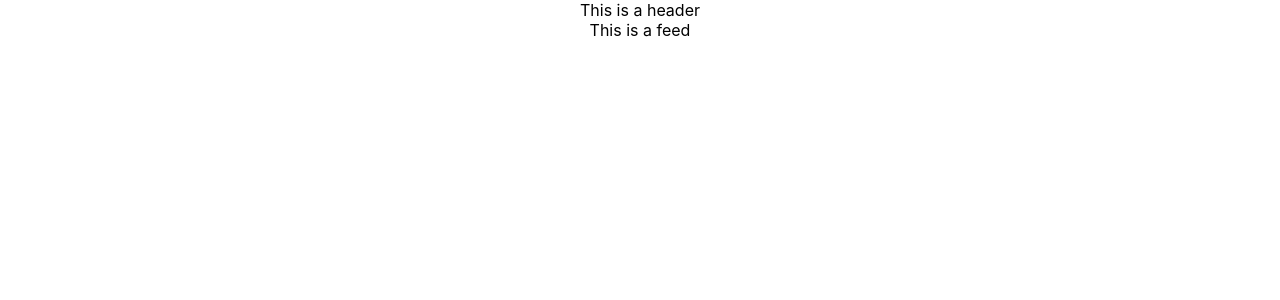
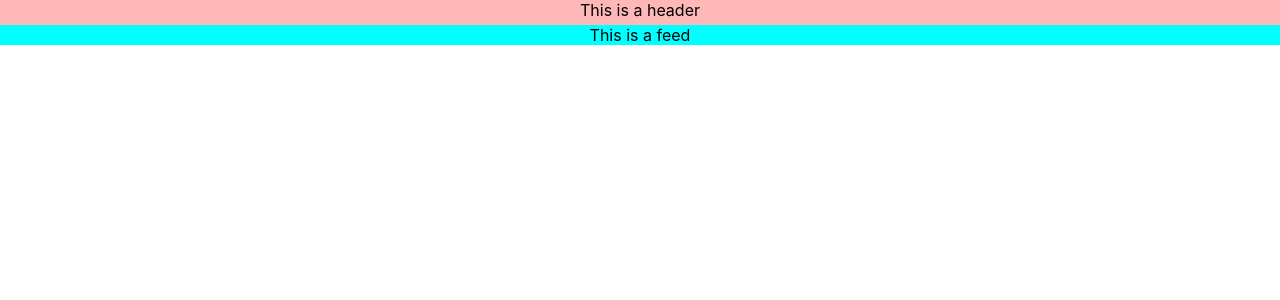
Before and after one commit to Siam63/freelancing-website, a React (Create React App) app: page / in a window 1280 px wide. Shown: the top 300 px of the page. Built offline with nearby package versions, Linux system fonts and the light colour scheme.

Commit message:
Added some sample background colors so you can see the different components

```diff
--- a/src/components/Feed.js
+++ b/src/components/Feed.js
@@ -4,7 +4,7 @@ import '../stylesheets/Feed.scss';
 class Feed extends Component {
     render() {
         return (
-            <div className="Feed">
+            <div className="feed">
                 This is a feed
             </div>
         );
--- a/src/components/Header.js
+++ b/src/components/Header.js
@@ -4,7 +4,7 @@ import '../stylesheets/Header.scss';
 class Header extends Component {
     render() {
         return (
-            <div className="Header">
+            <div className="header">
                 This is a header
             </div>
         );
--- a/src/stylesheets/Feed.scss
+++ b/src/stylesheets/Feed.scss
@@ -0,0 +1,3 @@
+.feed {
+  background-color: #00ffff;
+}
--- a/src/stylesheets/Header.scss
+++ b/src/stylesheets/Header.scss
@@ -0,0 +1,4 @@
+.header {
+  height: 25px;
+  background-color: rgba(255, 0, 0, 0.28);
+}
```
